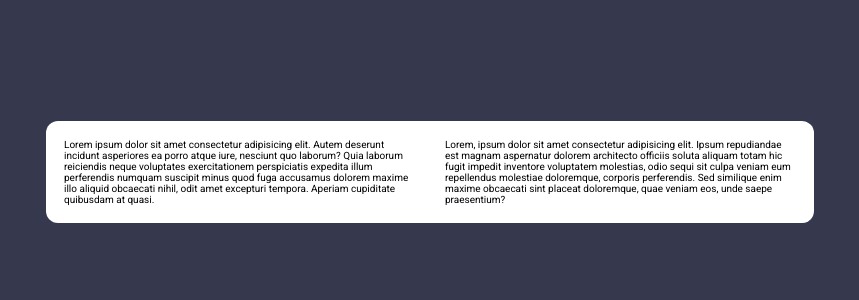
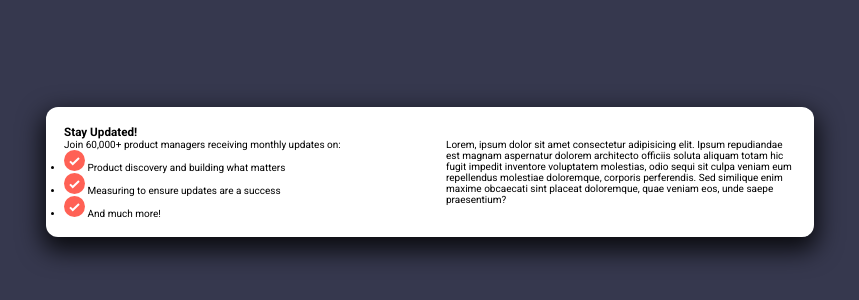
Before and after one commit to PrayagTandon/Newsletter-signup, a website: page index.html in a window 1280 px wide. Shown: the part 228-528 px from the top of the page, without its empty margins (210-1069 px from the left). Drawn offline with Linux system fonts and the light colour scheme.

Commit message:
Adding the text content

```diff
--- a/index.html
+++ b/index.html
@@ -16,17 +16,81 @@
   <body>
     <article class="main-container">
       <main class="main-box">
-        <section class="text-box">
-          <p>
-            Lorem ipsum dolor sit amet consectetur adipisicing elit. Autem
-            deserunt incidunt asperiores ea porro atque iure, nesciunt quo
-            laborum? Quia laborum reiciendis neque voluptates exercitationem
-            perspiciatis expedita illum perferendis numquam suscipit minus quod
-            fuga accusamus dolorem maxime illo aliquid obcaecati nihil, odit
-            amet excepturi tempora. Aperiam cupiditate quibusdam at quasi.
+        <section class="main--text-box">
+          <h1 class="heading--primary">Stay Updated!</h1>
+          <p class="text-description">
+            Join 60,000+ product managers receiving monthly updates on:
           </p>
+          <ul class="product-list">
+            <li class="list-item">
+              <span class="item--icon">
+                <svg
+                  xmlns="http://www.w3.org/2000/svg"
+                  width="21"
+                  height="21"
+                  viewBox="0 0 21 21"
+                >
+                  <g fill="none">
+                    <circle cx="10.5" cy="10.5" r="10.5" fill="#FF6155" />
+                    <path
+                      stroke="#FFF"
+                      stroke-width="2"
+                      d="M6 11.381 8.735 14 15 8"
+                    />
+                  </g>
+                </svg>
+              </span>
+              <span class="item--text">
+                Product discovery and building what matters
+              </span>
+            </li>
+
+            <li class="list-item">
+              <span class="item--icon">
+                <svg
+                  xmlns="http://www.w3.org/2000/svg"
+                  width="21"
+                  height="21"
+                  viewBox="0 0 21 21"
+                >
+                  <g fill="none">
+                    <circle cx="10.5" cy="10.5" r="10.5" fill="#FF6155" />
+                    <path
+                      stroke="#FFF"
+                      stroke-width="2"
+                      d="M6 11.381 8.735 14 15 8"
+                    />
+                  </g>
+                </svg>
+              </span>
+              <span class="item--text">
+                Measuring to ensure updates are a success
+              </span>
+            </li>
+
+            <li class="list-item">
+              <span class="item--icon">
+                <svg
+                  xmlns="http://www.w3.org/2000/svg"
+                  width="21"
+                  height="21"
+                  viewBox="0 0 21 21"
+                >
+                  <g fill="none">
+                    <circle cx="10.5" cy="10.5" r="10.5" fill="#FF6155" />
+                    <path
+                      stroke="#FFF"
+                      stroke-width="2"
+                      d="M6 11.381 8.735 14 15 8"
+                    />
+                  </g>
+                </svg>
+              </span>
+              <span class="item--text"> And much more! </span>
+            </li>
+          </ul>
         </section>
-        <section class="img-box">
+        <section class="main--img-box">
           <p>
             Lorem, ipsum dolor sit amet consectetur adipisicing elit. Ipsum
             repudiandae est magnam aspernatur dolorem architecto officiis soluta
--- a/sass/abstracts/_variables.scss
+++ b/sass/abstracts/_variables.scss
@@ -25,3 +25,8 @@ $color-black: #000000;
 $border-radius--sm: 8px;
 $border-radius--md: 12px;
 $border-radius--lg: 18px;
+
+/* BOX SHADOW */
+$box-shadow--lg: 0rem 1rem 2.4rem .4rem rgba(0, 0, 0, .8);
+$box-shadow--md: 0rem .8rem 1.6rem .2rem rgba(0, 0, 0, .5);
+$box-shadow--sm: 0rem .4rem .8rem .2rem rgba(0, 0, 0, .3);
--- a/sass/layout/_main-box.scss
+++ b/sass/layout/_main-box.scss
@@ -1,7 +1,10 @@
 @use "../abstracts/" as *;
 @use "../base/" as *;
 
-.main-box {
+.main {
+
+    &-box {
+
         width: 60%;
         padding: 1.8rem;
         // height: 40rem;
@@ -11,4 +14,11 @@
         align-items: center;
         gap: 3.2rem;
         border-radius: $border-radius--md;
+        box-shadow: $box-shadow--lg;
     }
+
+    &--text-box,
+    &--img-box {
+        flex: 0 1 50%;
+    }
+}
```
Also changed, not shown: css/style.css, 1 other file. Lines whose indentation alone changed are shown as unchanged.
